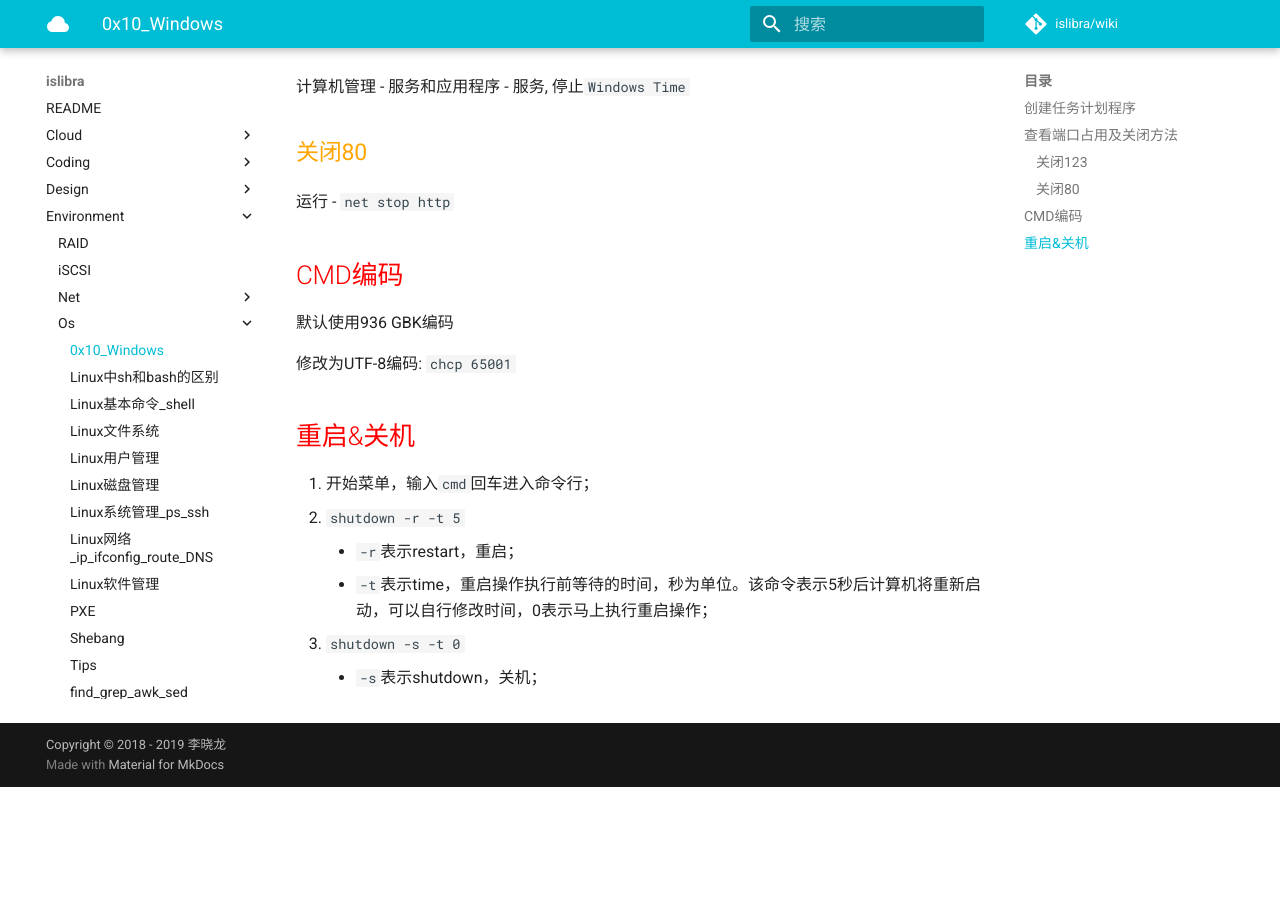
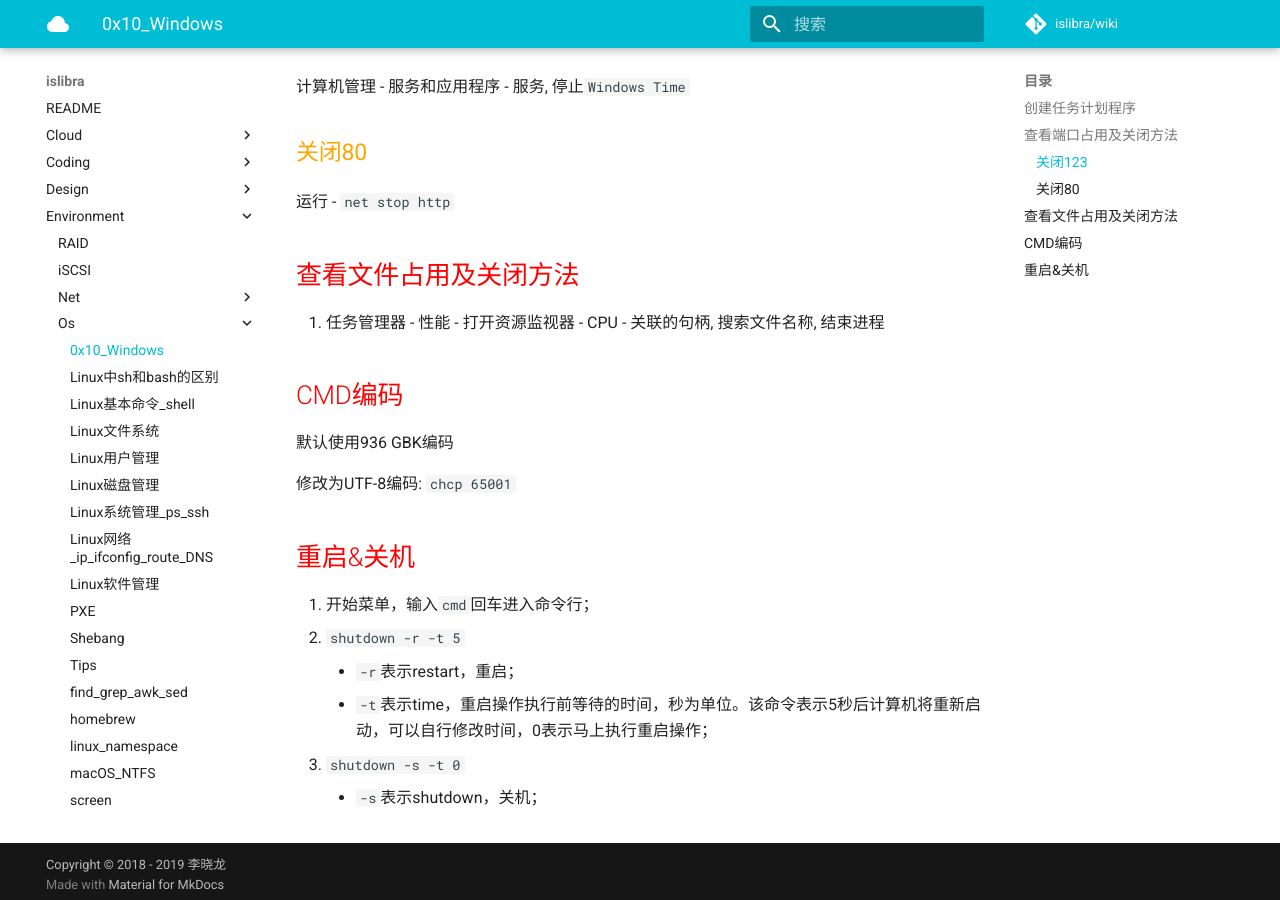
Before and after one commit to islibra/wiki, an MkDocs documentation site: the page built from docs/environment/os/0x10_Windows.md, in a window 1280 px wide and 900 px high, scrolled down 578 px. Built offline with MkDocs 1.6.1 and Material for MkDocs 9.7.7, drawn with Linux system fonts in a browser that asks for light colours; comment, search, counter and statistics services are not loaded; before the commit the page ends 1365 px from its top, so only the background shows below that.

Commit message:
Update 0x10_Windows.md

```diff
--- a/docs/environment/os/0x10_Windows.md
+++ b/docs/environment/os/0x10_Windows.md
@@ -25,6 +25,11 @@
 运行 - `net stop http`
 
 
+## 查看文件占用及关闭方法
+
+1. 任务管理器 - 性能 - 打开资源监视器 - CPU - 关联的句柄, 搜索文件名称, 结束进程
+
+
 ## CMD编码
 
 默认使用936 GBK编码
```
